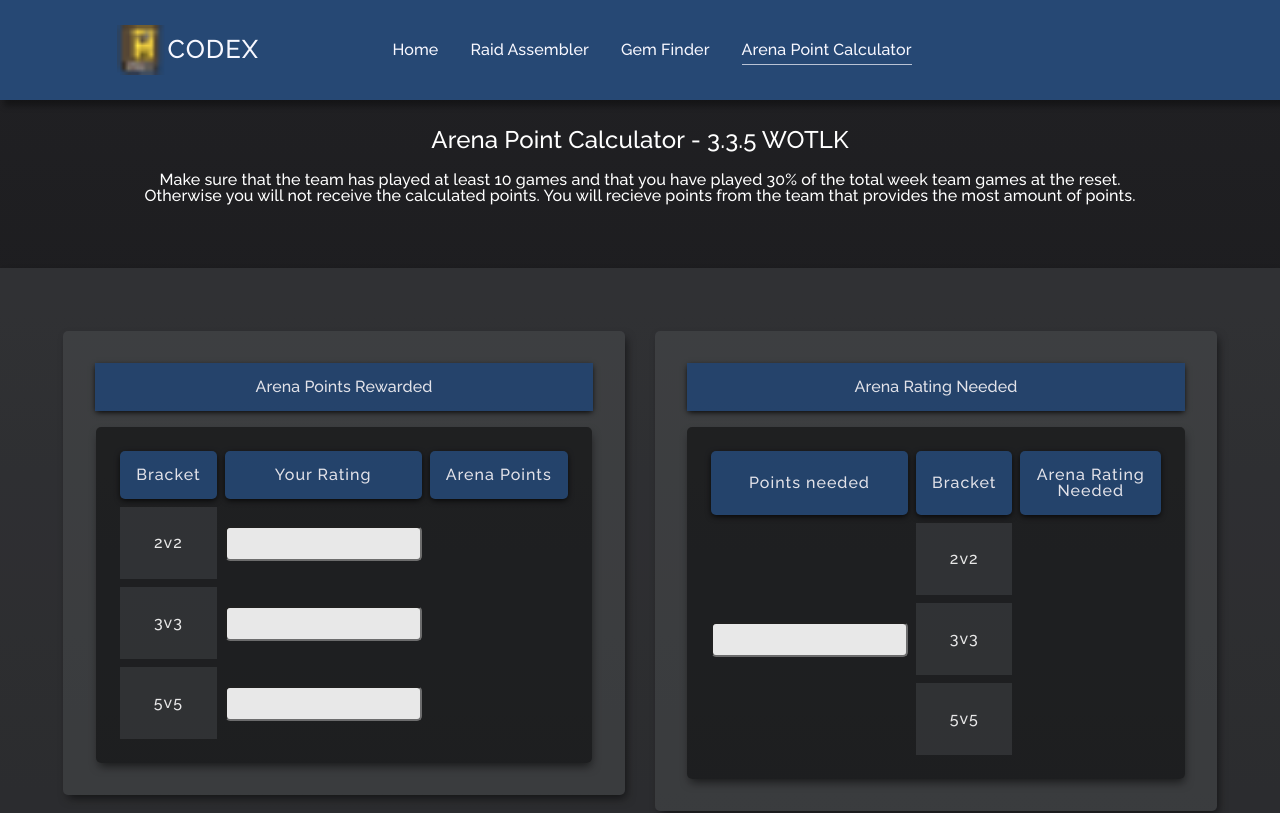
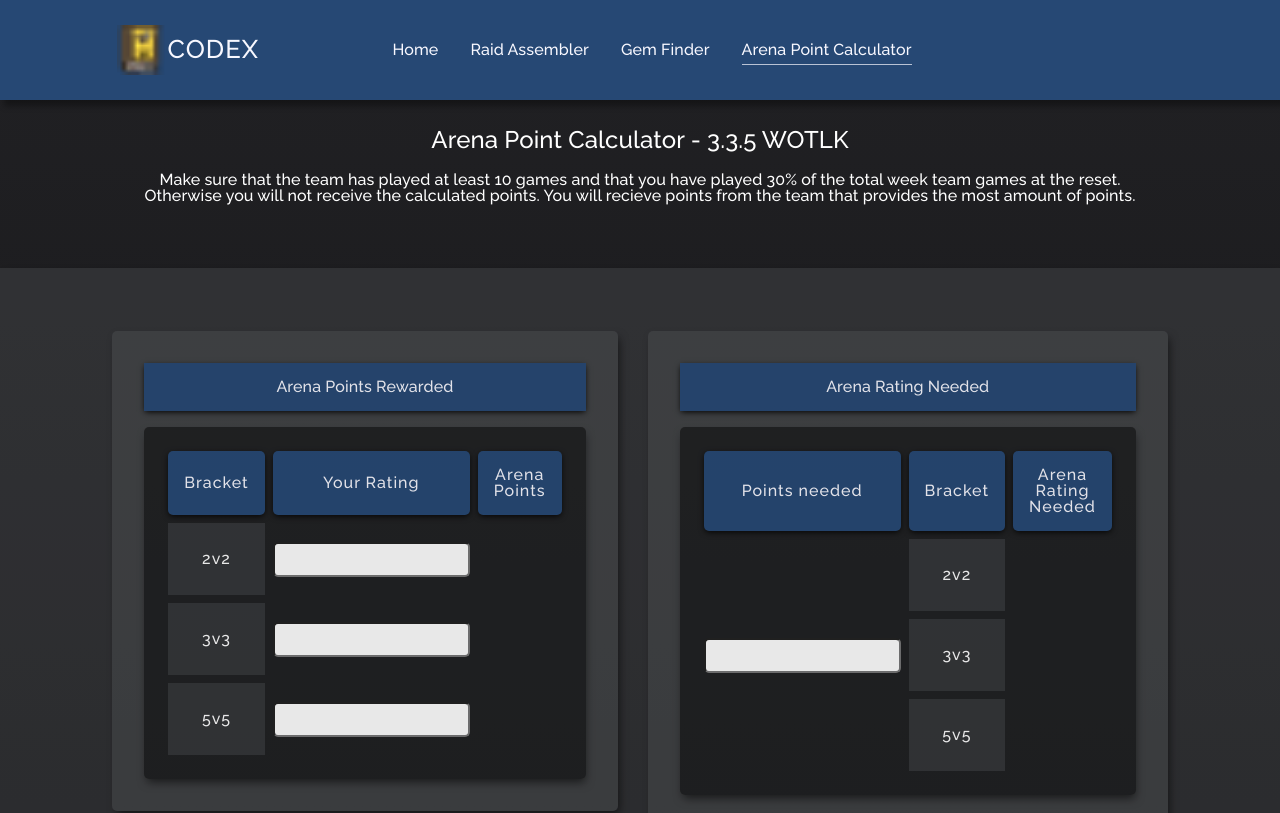
Before and after one commit to MarcusMohns/Codex-Online, a React (Create React App) app: page /arenapointcalculator in a window 1280 px wide. Shown: the top 813 px of the page. Built offline with nearby package versions, Linux system fonts and the light colour scheme.

Commit message:
decreased width of arena container on big screens

```diff
--- a/src/components/styles/ArenaPointCalculator.styled.js
+++ b/src/components/styles/ArenaPointCalculator.styled.js
@@ -22,7 +22,7 @@ export const Main = styled.main`
     justify-content: center;
     max-width: 100vw;
     min-width: 75vw;
-    padding: 3rem;
+    padding: 3rem 10%;
   }
 `;
 
```
